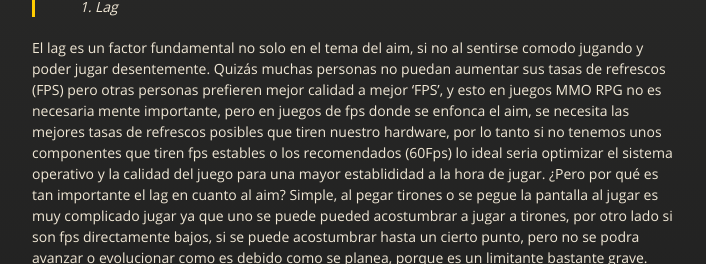
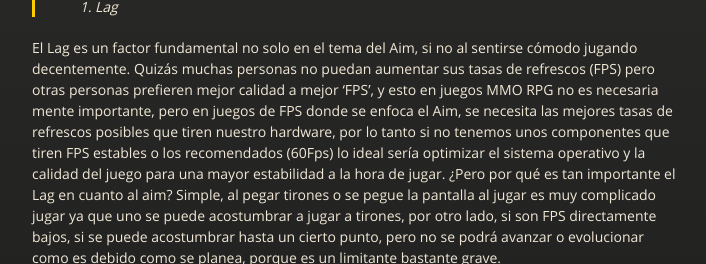
Before and after one commit to zetheer/cs-go-aim, a Jekyll site: the page built from index.md, in a window 1280 px wide and 900 px high, scrolled down 2682 px, cut to the strip 222-486 px from the top of the window. Shown: the whole strip, without its empty margins (283-989 px from the left). Built offline with Jekyll 4.4.1, drawn with Linux system fonts in a browser that asks for light colours; our own code applies the rules of GitHub Pages for plain Markdown files; the repository's description, which GitHub fills in, is left out.

Commit message:
Update index.md

```diff
--- a/index.md
+++ b/index.md
@@ -55,7 +55,7 @@ Meta = **Tener buen aim**
  >3. Lag
 
 
-  El lag es un factor fundamental no solo en el tema del aim, si no al sentirse comodo jugando y poder jugar desentemente. Quizás muchas personas no puedan aumentar sus tasas de refrescos (FPS) pero otras personas prefieren mejor calidad a mejor 'FPS', y esto en juegos MMO RPG no es necesaria mente importante, pero en juegos de fps donde se enfonca el aim, se necesita las mejores tasas de refrescos posibles que tiren nuestro hardware, por lo tanto si no tenemos unos componentes que tiren fps estables o los recomendados (60Fps) lo ideal seria optimizar el sistema operativo y la calidad del juego para una mayor establididad a la hora de jugar. ¿Pero por qué es tan importante el lag en cuanto al aim? Simple, al pegar tirones o se pegue la pantalla al jugar es muy complicado jugar ya que uno se puede pueded acostumbrar a jugar a tirones, por otro lado si son fps directamente bajos, si se puede acostumbrar hasta un cierto punto, pero no se podra avanzar o evolucionar como es debido como se planea, porque es un limitante bastante grave.
+  El Lag es un factor fundamental no solo en el tema del Aim, si no al sentirse cómodo jugando decentemente. Quizás muchas personas no puedan aumentar sus tasas de refrescos (FPS) pero otras personas prefieren mejor calidad a mejor 'FPS', y esto en juegos MMO RPG no es necesaria mente importante, pero en juegos de FPS donde se enfoca el Aim, se necesita las mejores tasas de refrescos posibles que tiren nuestro hardware, por lo tanto si no tenemos unos componentes que tiren FPS estables o los recomendados (60Fps) lo ideal sería optimizar el sistema operativo y la calidad del juego para una mayor estabilidad a la hora de jugar. ¿Pero por qué es tan importante el Lag en cuanto al aim? Simple, al pegar tirones o se pegue la pantalla al jugar es muy complicado jugar ya que uno se puede acostumbrar a jugar a tirones, por otro lado, si son FPS directamente bajos, si se puede acostumbrar hasta un cierto punto, pero no se podrá avanzar o evolucionar como es debido como se planea, porque es un limitante bastante grave.
 
 ![octacat](http://pm1.narvii.com/7644/402025cf2b1e819f86332ac1594bd56e1bf87da9r1-300-168v2_00.jpg)
 
```
